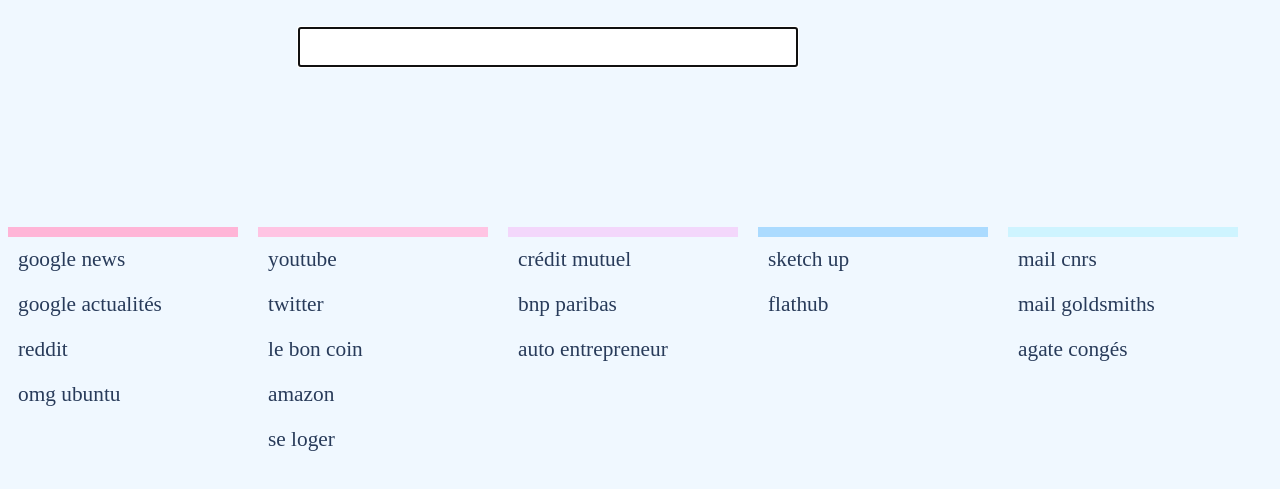
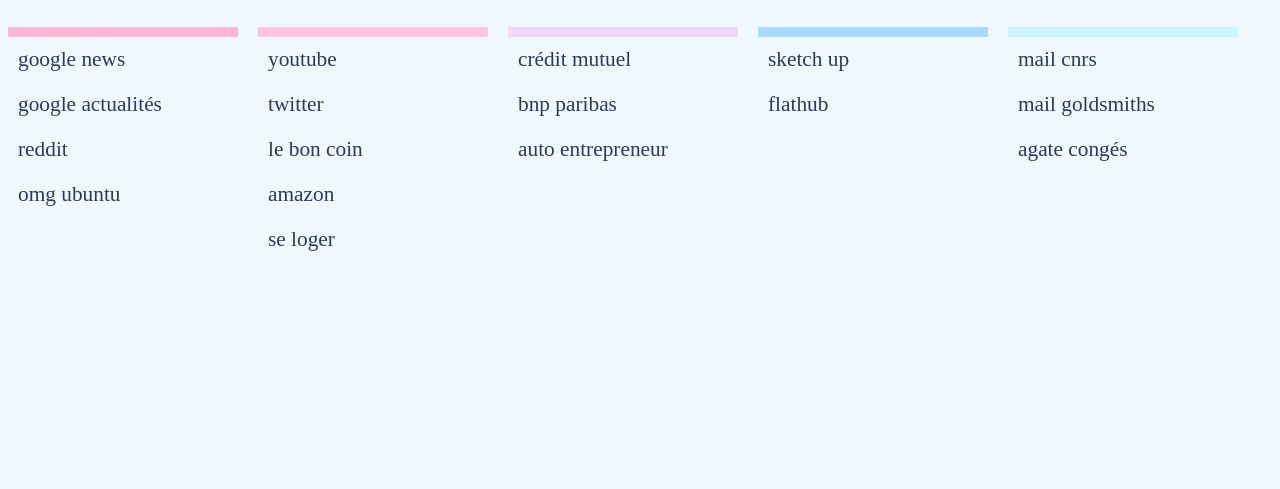
Before and after one commit to axelmeunier/axelmeunier.github.io, a plain HTML site: page index.html in a window 1280 px wide. Shown: the part 233-722 px from the top of the page. Drawn offline with nearby package versions, Linux system fonts and the light colour scheme; a script that the page names is missing; a web font is replaced by a local one.

Commit message:
Update index.html

```diff
--- a/index.html
+++ b/index.html
@@ -17,13 +17,6 @@
   	<div id="title">
   		<p id="title"></p>
   	</div>
-
-  	<div id="passbox">
-      <form method="get" action="http://www.google.fr/search">
-          <input type="search" autofocus name="q" size="80" id="search">
-        </form>
-    </div>
-
 
 
   <div id="link">
```
